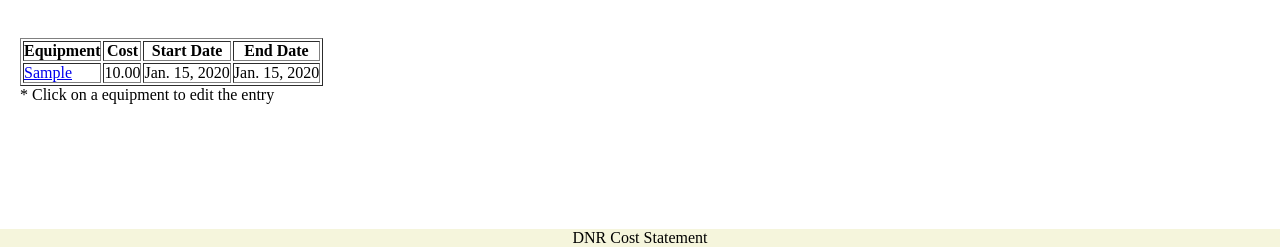
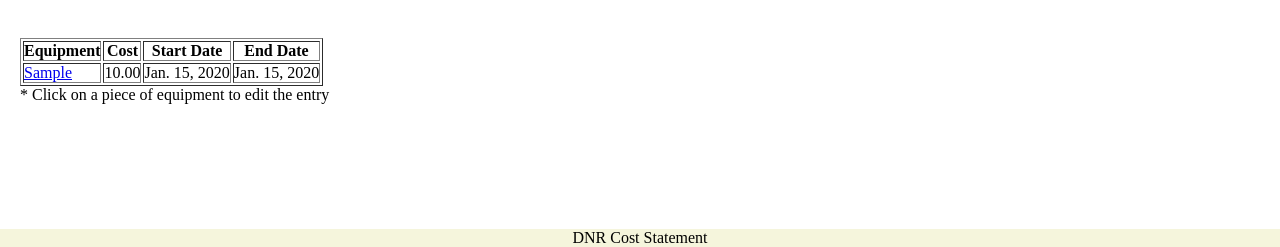
Before and after one commit to nistalb/DNR, a Django app: page /landing/ in a window 1280 px wide. Shown: the part 553-800 px from the top of the page. Run offline with Django 3.2, Linux system fonts and the light colour scheme; a user stored in the database is signed in; tables that the repository leaves empty hold one stand-in row (values such as "Sample post").

Commit message:
adds verbiage change to landing page

```diff
--- a/main_app/templates/landing.html
+++ b/main_app/templates/landing.html
@@ -94,7 +94,7 @@
             </tr>
         {% endfor %}
     </table>
-    <p>* Click on a equipment to edit the entry</p>
+    <p>* Click on a piece of equipment to edit the entry</p>
 </div>
 {% endif %}
 
```
